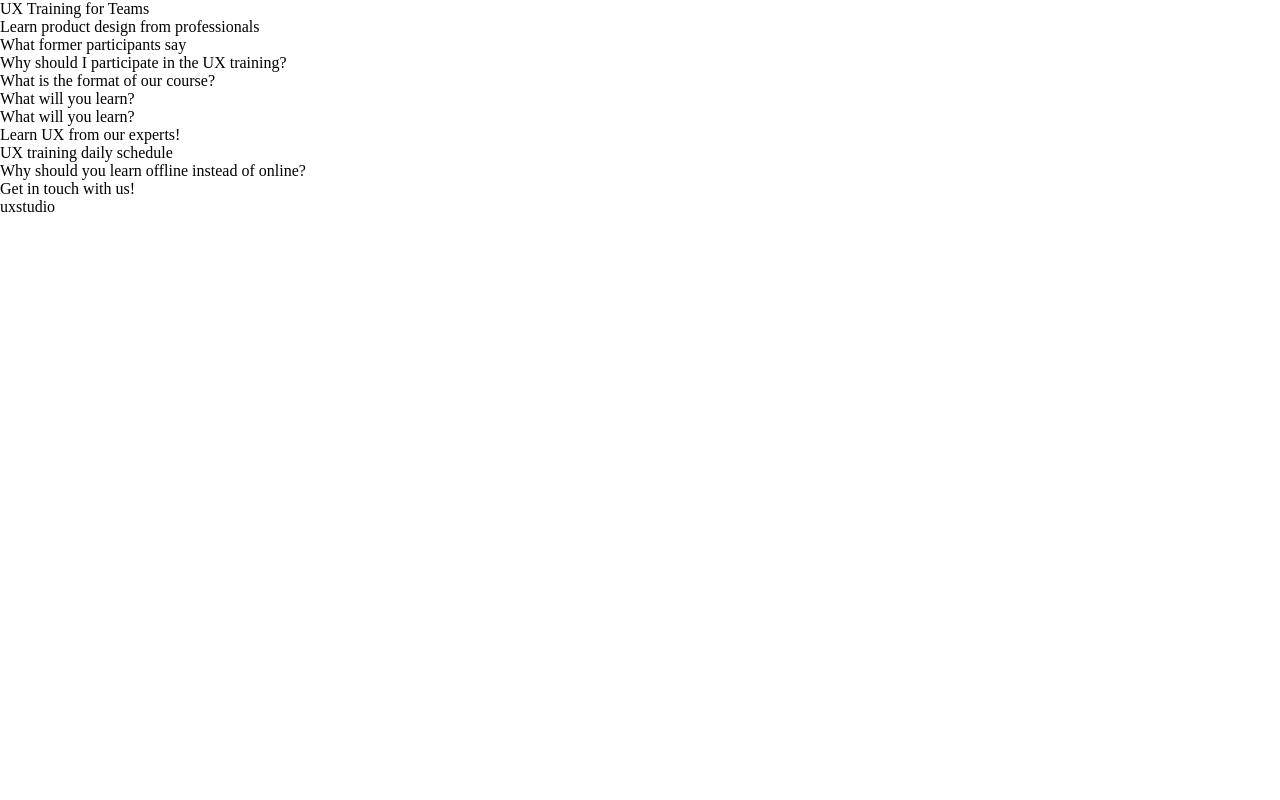
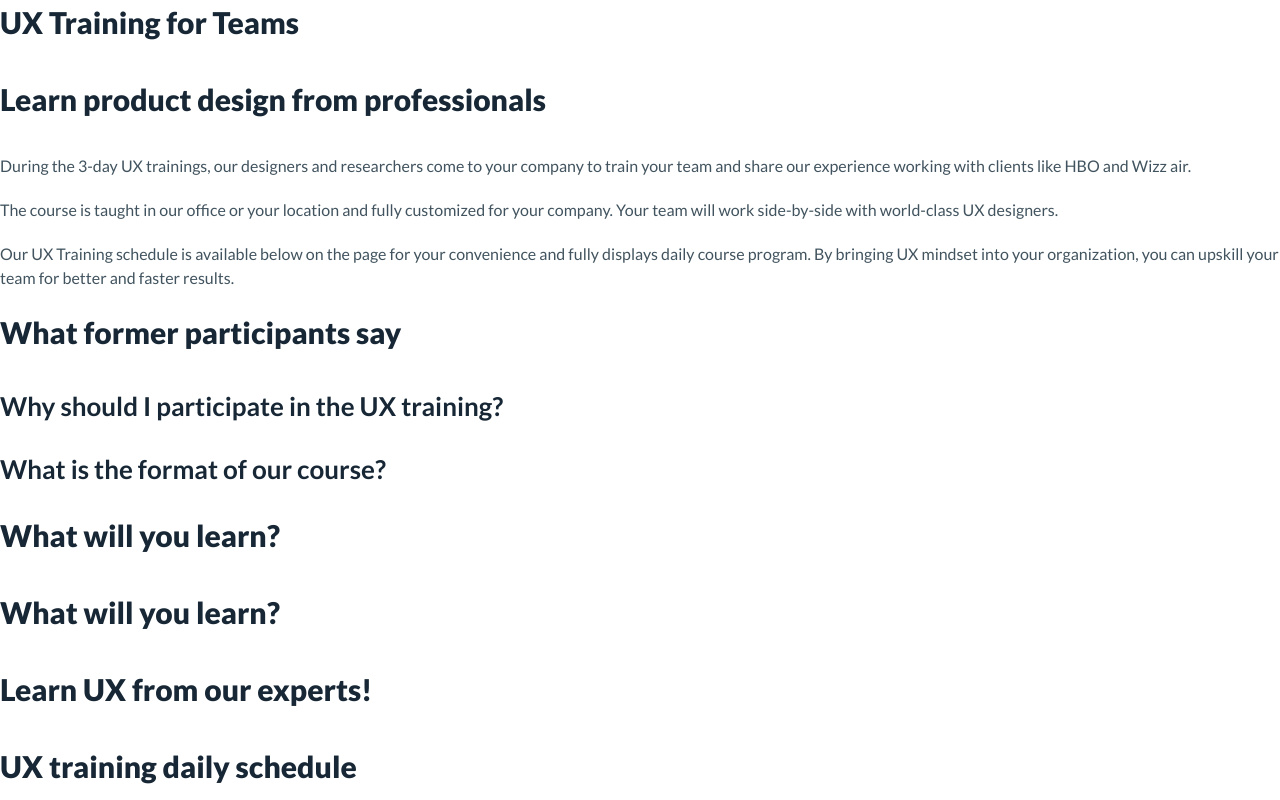
Before and after one commit to zita-gmbr/workshop1, a plain HTML site: page index.html in a window 1280 px wide. Shown: the top 800 px of the page. Drawn offline with Linux system fonts and the light colour scheme.

Commit message:
content added

```diff
--- a/index.html
+++ b/index.html
@@ -18,6 +18,16 @@
         <h1>
             Learn product design from professionals
         </h1>
+
+            <p>
+                During the 3-day UX trainings, our designers and researchers come to your company to train your team and share our experience working with clients like HBO and Wizz air.
+            </p>
+            <p>
+                The course is taught in our office or your location and fully customized for your company. Your team will work side-by-side with world-class UX designers.
+            </p>
+            <p>
+                Our UX Training schedule is available below on the page for your convenience and fully displays daily course program. By bringing UX mindset into your organization, you can upskill your team for better and faster results.
+            </p>
     </section>
 
     <section class="testimonials">
--- a/style.css
+++ b/style.css
@@ -0,0 +1,33 @@
+body {
+    font-family: Lato, sans-serif;
+    color: rgba(18, 40, 54, 0.8);
+    font-size: 16px;
+    line-height: 1.5;
+}
+
+header {
+    font-size: 30px;
+    font-weight: 900;
+    line-height: 1,3;
+    color: #172735;
+    margin-bottom: 32px;
+}
+
+p {
+    margin-bottom: 20px;
+}
+h1 {
+    font-size: 30px;
+    font-weight: 900;
+    line-height: 1,3;
+    color: #172735;
+    margin-bottom: 32px;
+}
+
+h2 {
+    font-size: 26px;
+    font-weight: 700;
+    line-height: 1,38;
+    color: #172735;
+    margin-bottom: 24px;
+}
```
